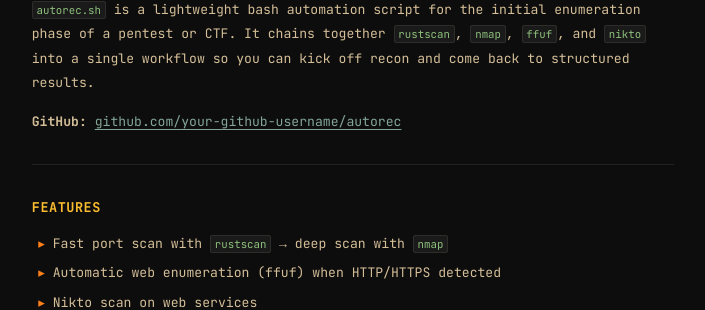
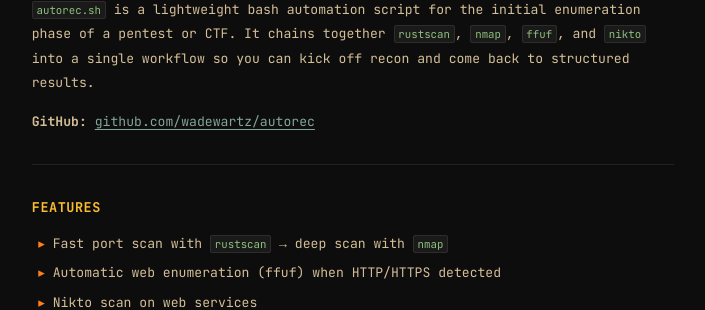
Before and after one commit to WadeWartz/Personal-Blog, a Jekyll site: the page built from _posts/2026-09-25-autorec-recon-script.md, in a window 1280 px wide and 900 px high. Shown: the part 306-616 px from the top of the window, without its empty margins (287-992 px from the left). Built offline with Jekyll 4.4.1, drawn with Linux system fonts in a browser that asks for light colours; some of the changed text lies outside the part shown.

Commit message:
Update author email and GitHub username

```diff
--- a/_config.yml
+++ b/_config.yml
@@ -8,8 +8,8 @@
 author:
   name: "W@rtz"
   alias: "phtun"
-  email: "your@email.com"
-  github: "your-github-username"
+  email: "phtung777@gmail.com"
+  github: "wadewartz"
   twitter: ""
   linkedin: ""
   bio: >
```
